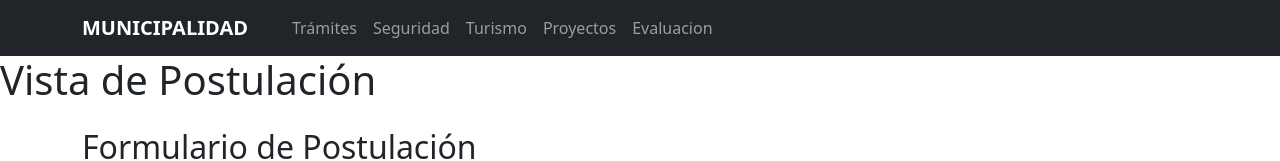
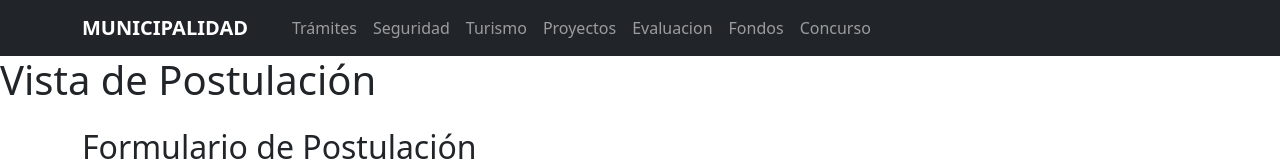
Before and after one commit to fschonffeldt/Proyecto-IS, a React (Vite) app in the folder frontend/: page /postulaciones in a window 1280 px wide. Shown: the top 161 px of the page. Built offline with nearby package versions, Linux system fonts and the light colour scheme.

Commit message:
se agregó fondos y concurso al navbar

```diff
--- a/frontend/src/components/NavBar.jsx
+++ b/frontend/src/components/NavBar.jsx
@@ -26,6 +26,12 @@ const NavBar = () => {
             <li className="nav-item">
               <Link to="/evaluacion" className="nav-link">Evaluacion</Link>
             </li>
+            <li className="nav-item">
+              <Link to="/fondos" className="nav-link">Fondos</Link>
+            </li>
+            <li className="nav-item">
+              <Link to="/concurso" className="nav-link">Concurso</Link>
+            </li>
           </ul>
         </div>
       </div>
@@ -33,4 +39,5 @@ const NavBar = () => {
   );
 };
 
+
 export default NavBar;
--- a/frontend/src/routes/App.jsx
+++ b/frontend/src/routes/App.jsx
@@ -1,3 +1,4 @@
+
 function App() {
   return (
     <>
```
